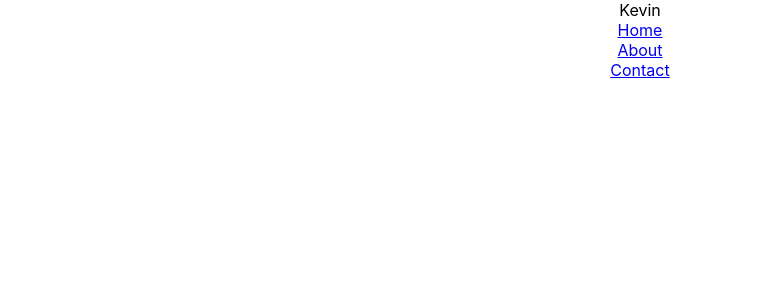
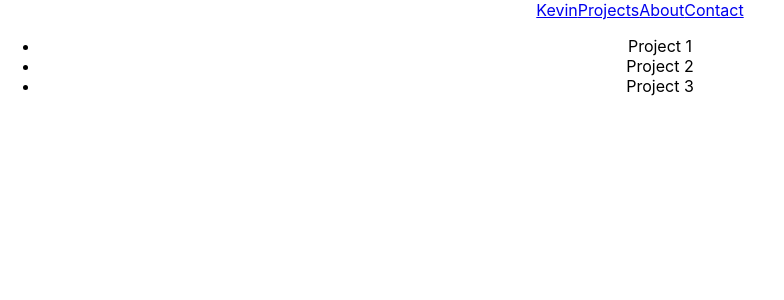
Before and after one commit to KevinLai76/website, a React (Create React App) app: page /projects in a window 1280 px wide. Shown: the top 300 px of the page, without its empty margins (0-784 px from the left). Built offline with nearby package versions, Linux system fonts and the light colour scheme.

Commit message:
classes added modifications to home and nav

```diff
--- a/src/App.js
+++ b/src/App.js
@@ -1,6 +1,7 @@
 import React from 'react';
 import './App.css';
 import Home from './components/Home'
+import Projects from './components/Projects'
 import About from './components/About'
 import Contact from './components/Contact'
 import NavBar from './components/NavBar'
@@ -10,10 +11,13 @@ function App() {
 
   return (
     <div className="App">
+      <div className="NavBar">
         <NavBar />
         <Route exact path='/' component={Home} />
+        <Route exact path='/projects' component={Projects} />
         <Route exact path='/about' component={About} />
         <Route exacth path='/contact' component={Contact} />
+      </div>
     </div>
   );
 }
--- /dev/null
+++ b/src/components/Projects.js
@@ -0,0 +1,18 @@
+import React from 'react'
+
+class Projects extends React.Component{
+
+    render(){
+        return(
+            <div>
+                <ul>
+                    <li>Project 1</li>
+                    <li>Project 2</li>
+                    <li>Project 3</li>
+                </ul>
+            </div>
+        )
+    }
+}
+
+export default Projects
--- a/src/components/home.js
+++ b/src/components/home.js
@@ -3,7 +3,7 @@ import React from 'react'
 class Home extends React.Component {
     render(){
         return(
-            <div>
+            <div className="Body">
                 <h1>Home Component</h1>
                 <h1>Filler details</h1>
             </div>
--- a/src/components/navBar.js
+++ b/src/components/navBar.js
@@ -5,13 +5,12 @@ function NavBar(){
 
     return(
         <nav>
-            <span>Kevin</span>
-            <br></br>
-            <NavLink to='/' >Home</NavLink>
-            <br></br>
-            <NavLink to='/about' >About</NavLink>
-            <br></br>
-            <NavLink to='/contact'>Contact</NavLink>
+            <div className="Header">
+                <NavLink to='/' >Kevin</NavLink>
+                <NavLink to='/projects'>Projects</NavLink>
+                <NavLink to='/about' >About</NavLink>
+                <NavLink to='/contact'>Contact</NavLink>
+            </div>
         </nav>
     )
 }
```
